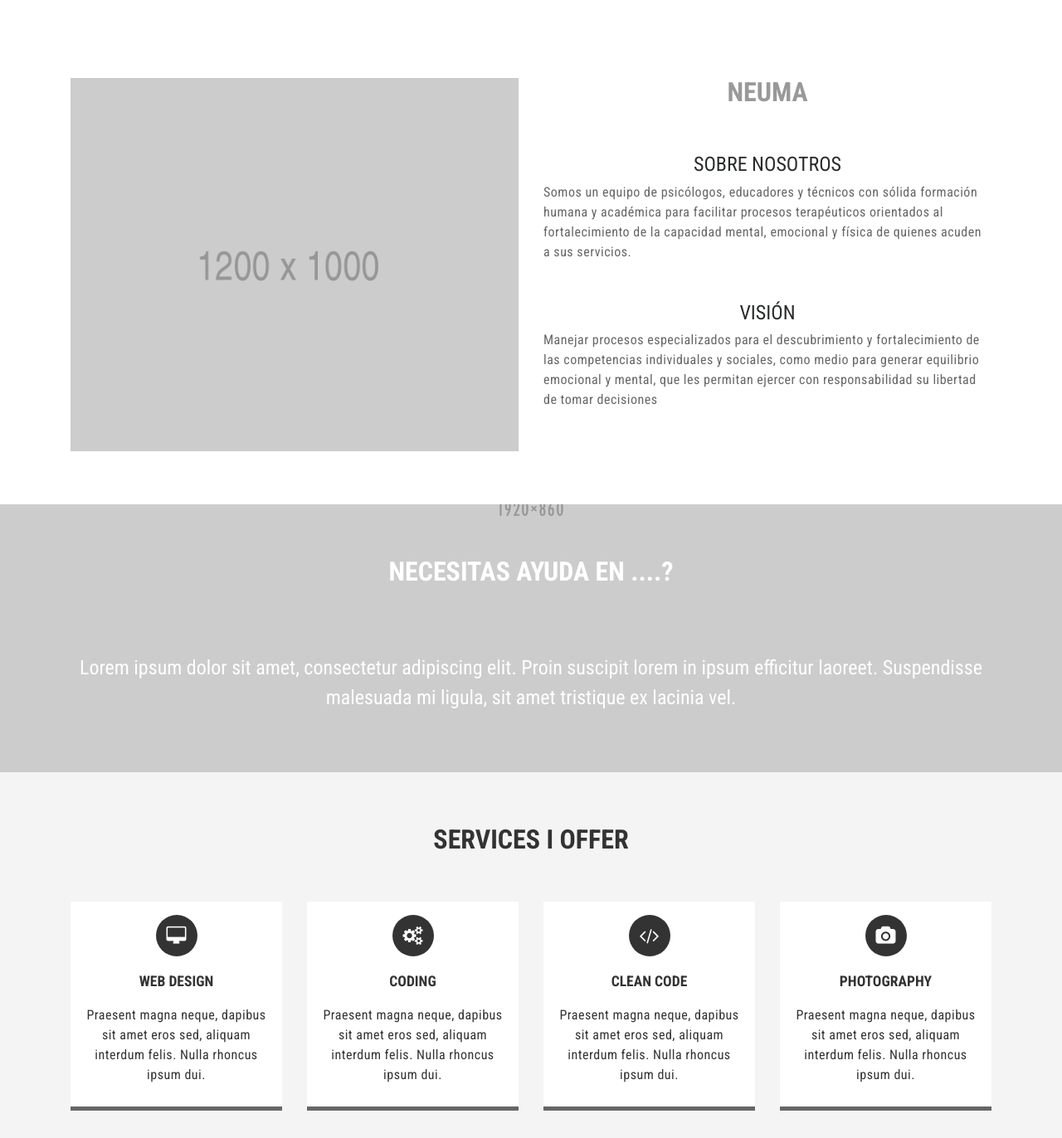
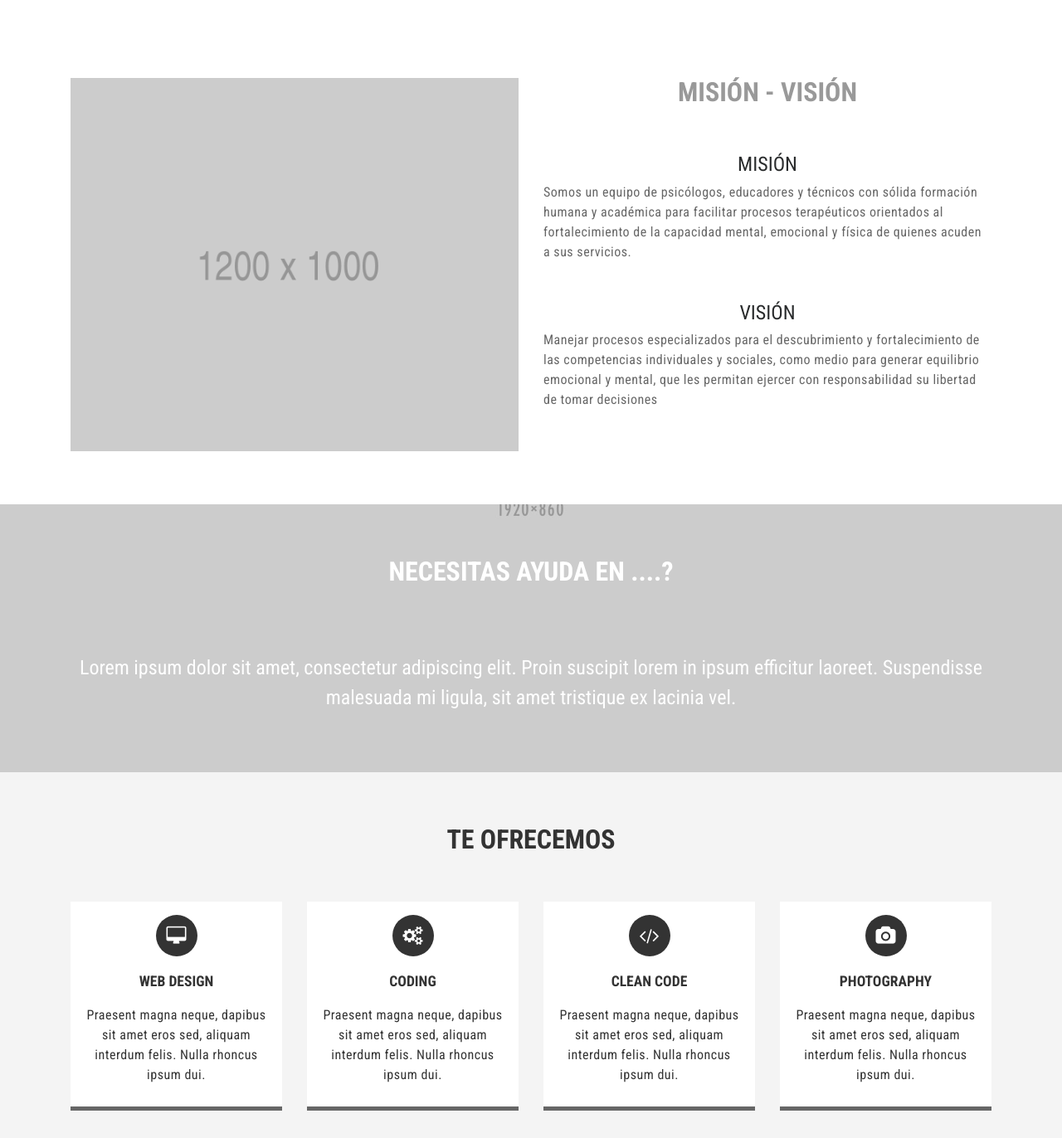
Before and after one commit to dabor238/Neuma, a plain HTML site: page index.html in a window 1280 px wide. Shown: the part 2247-3619 px from the top of the page at 83% size. Drawn offline with Linux system fonts and the light colour scheme; some packages are replaced by stand-ins of ours; animation ran at ten frames a second.

Commit message:
cambios maps

```diff
--- a/index.html
+++ b/index.html
@@ -222,8 +222,8 @@
                 </div>
                 <div id="aboutRight" class="col-lg-6 col-12">
                     <div>
-                        <h2>NEUMA</h2>
-                        <h4>SOBRE NOSOTROS</h4>
+                        <h2>MISIÓN - VISIÓN</h2>
+                        <h4>MISIÓN</h4>
                     </div>
                     <div>
                         <p>
@@ -264,7 +264,7 @@
     <section id="services">
         <div class="section-header">
             <div>
-                <h2>Services I offer</h2>
+                <h2>TE OFRECEMOS</h2>
             </div>
         </div>
         <div>
@@ -317,11 +317,11 @@
     <!-- SERVICES END -->
     <!-- SERVICIOS -->
     <section id="blog">
-        <div class="section-header">
+        <!--<div class="section-header">
             <div>
                 <h2>Servicios</h2>
             </div>
-        </div>
+        </div>-->
         <div class="container">
             <div class="row">
                 <div class="col-12 col-lg-6 item">
@@ -523,13 +523,25 @@
             <div class="row">
                 <div class="col-12" id="googleMap"></div>
             </div>
+            <div class="row" id="contact" style="padding-bottom: 1rem!important; padding-top:1rem!important;">
+                <div class="col-lg-2 offset-lg-5">
+                    <a class="btn btn-primary" target="_blank" href="https://goo.gl/maps/9oWimvavd7r">VER EN GOOGLE</a>
+                </div>
+
+            </div>
             <div class="row withMap">
                 <div class="col-12 col-md-8">
-                    <p>Donec quis tincidunt nisl. Mauris ac urna libero. Aliquam cursus, augue eu efficitur dignissim,
+                    <p>
+                        Donec quis tincidunt nisl. Mauris ac urna libero. Aliquam cursus, augue eu efficitur dignissim,
                         risus mauris porta diam, in bibendum lectus enim vitae risus. Maecenas sit amet pretium quam, in
                         tristique ante. Sed consequat rutrum metus, sit amet interdum risus consectetur.
                         Sed est arcu, malesuada at ipsum nec, hendrerit cursus enim. Ut in lorem finibus,
                         vestibulum nulla a, pellentesque mauris.
+                        <!--<div class="row">
+                            <div class="col-12">-->
+                        <!--<button class="btn btn-primary" type="submit">VER EN EL MAPA DE GOOGLE</button>-->
+                            <!--</div>
+                        </div>-->
                     </p>
                 </div>
                 <div class="col-12 col-md-4">
```
